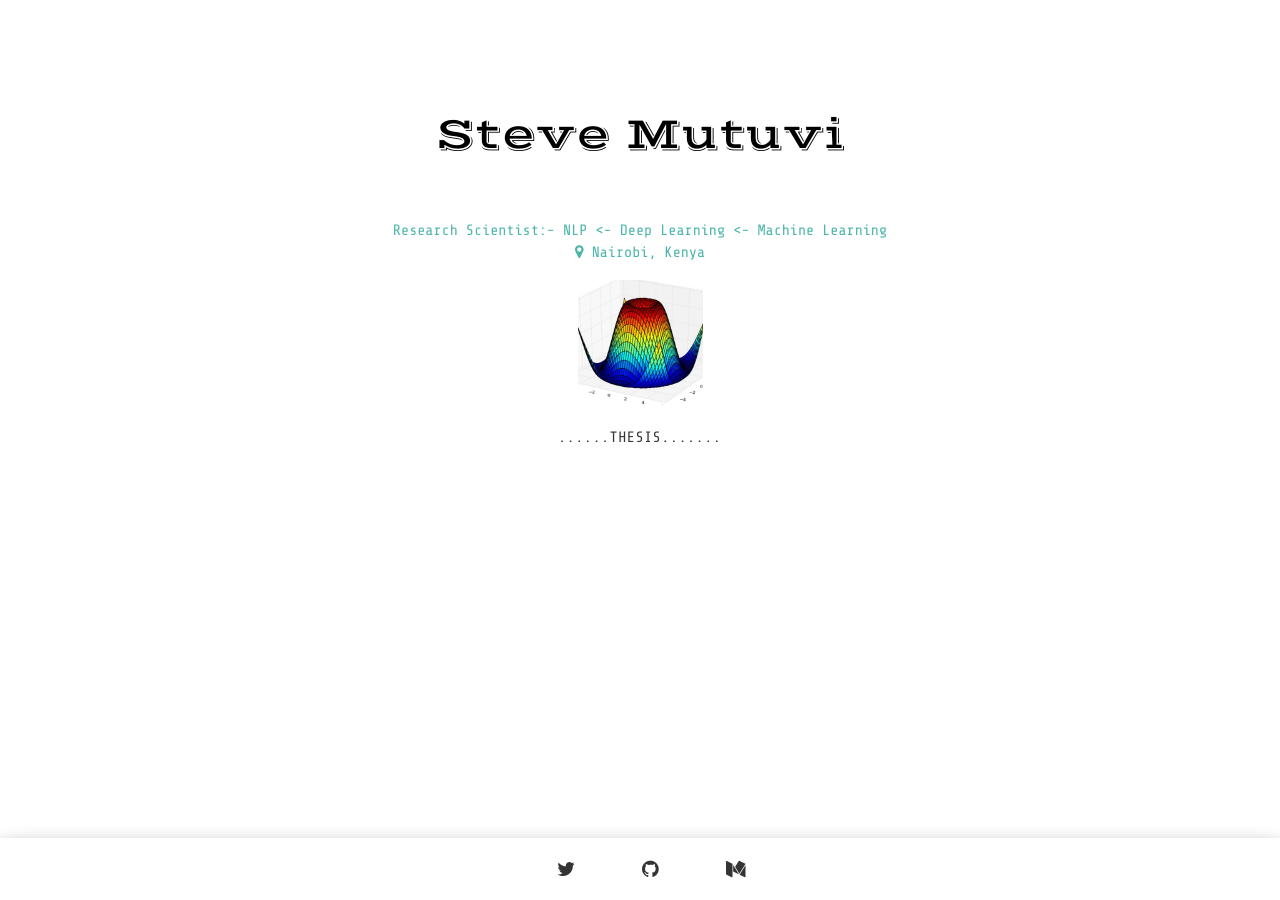
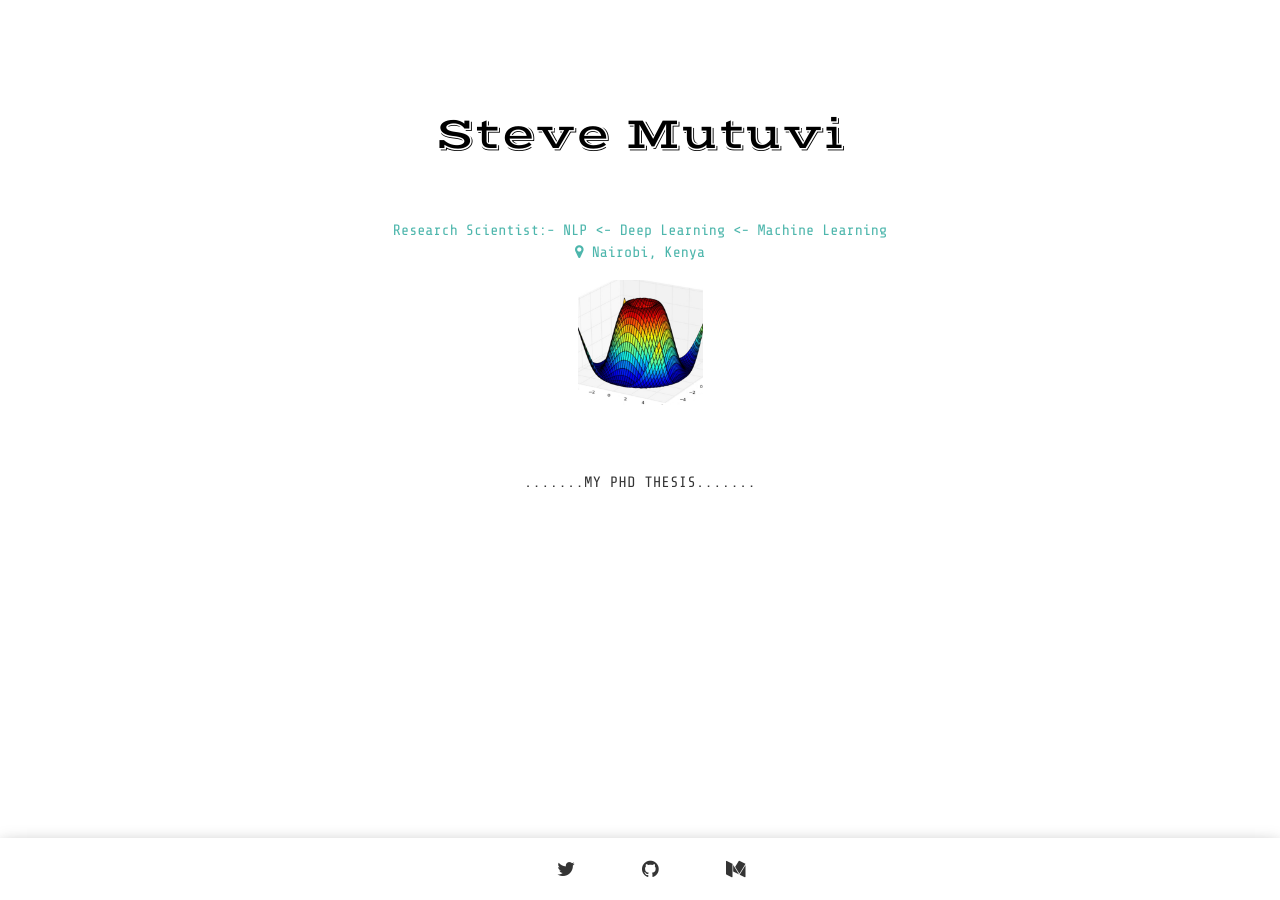
Before and after one commit to smutuvi/smutuvi.github.io, a Jekyll site: the page built from index.html, in a window 1280 px wide. Built offline with Jekyll 4.4.1, drawn with Linux system fonts in a browser that asks for light colours; some web fonts are replaced.

Commit message:
added thesis file

```diff
--- a/_config.yml
+++ b/_config.yml
@@ -24,7 +24,7 @@ close_btn: "Close"
 home_btn: "Home"
 projects_btn: "Projects"
 posts_btn: "Blog"
-middle_btn: "......Thesis......."
+middle_btn: ".......My PhD Thesis......."
 # middle_btn: "......AI for Social Good......."
 
 imprint_btn: ""
--- a/index.html
+++ b/index.html
@@ -5,6 +5,7 @@ layout: default
 
 <div style="padding-left:100"><img src="images/datalogo.png" width ="125" height="125"></div>
 
+<br><br>
 <div>
   <a id="other-btn" class="waves-effect waves-teal btn-flat btn-large" target="_blank" href="https://smutuvi.github.io/thesis/thesis.pdf">{{ site.middle_btn }}</a>
 
```
